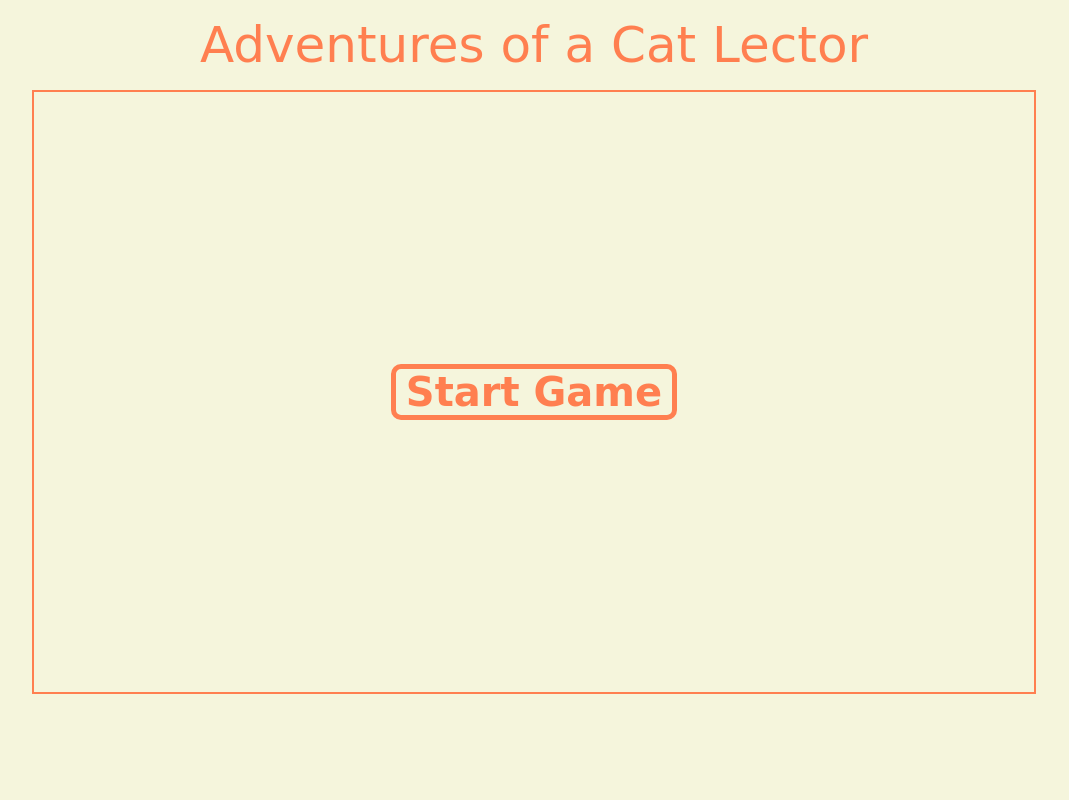
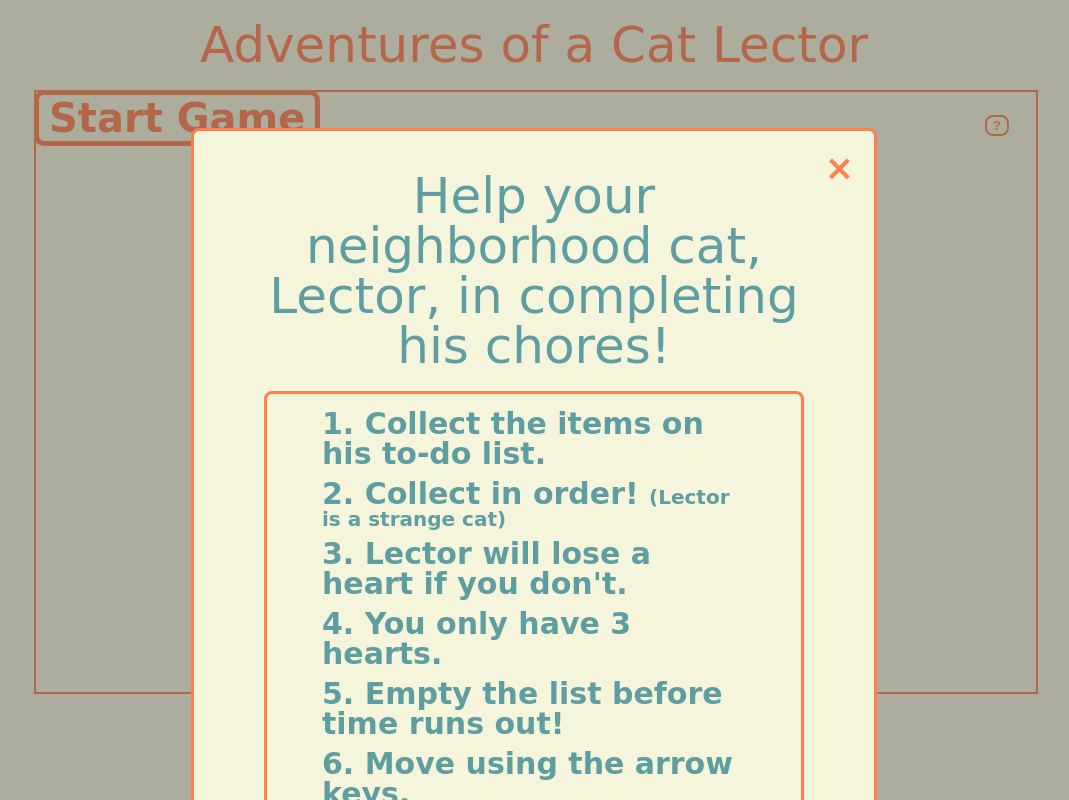
Before and after one commit to milner-chen/js_project, a website built with webpack: page index.html in a window 1280 px wide. Shown: the whole page, without its empty margins (106-1175 px from the left). Built offline with nearby package versions, Linux system fonts and the light colour scheme; a web font is replaced by a local one.

Commit message:
fix timer + some css

```diff
--- a/index.html
+++ b/index.html
@@ -12,9 +12,34 @@
 
   <body>
     <h1 class="title">Adventures of a Cat Lector</h1>
+
+    <!-- user instructions modal -->
+
+
     <div id="game-holder">
-      <!-- <h1 class="stats">Current Score</h1> -->
+
+      <button id="instructions-button">?</button>
+      <div id="instructions-modal" class="modal">
+        <div class="modal-content">
+          <span class="close">&times;</span>
+          <div class="instructions">
+            <h1>Help your neighborhood cat, Lector, in completing his chores!</h1>
+            <!-- <h2>Instructions:</h2> -->
+            <div class="rules">
+              <p>1. Collect the items on his to-do list.</p>
+              <p>2. Collect in order! <span>(Lector is a strange cat)</span></p>
+              <p>3. Lector will lose a heart if you don't.</p>
+              <p>4. You only have 3 hearts.</p>
+              <p>5. Empty the list before time runs out!</p>
+              <p>6. Move using the arrow keys.</p>
+            </div>
+          </div>
+        </div>
+      </div>
+
+      <!-- starting screen -->
       <button id="start-button">Start Game</button>
+      <!-- maybe add div with background stuff + have it display none when button is pressed as well -->
       <canvas id="game-canvas"></canvas>
 
     </div>
--- a/src/index.js
+++ b/src/index.js
@@ -33,7 +33,6 @@ document.addEventListener("DOMContentLoaded", () => {
     ctx.imageSmoothingEnabled = false;
     window.ctx = ctx;
 
-    // const game = new Game();
     // ctx.clearRect(0, 0, 1000, 600);
     // ctx.fillStyle = "#921208";
     // ctx.roundRect(this.pos[0], this.pos[1], listWidth, this.height, 5);
@@ -43,9 +42,42 @@ document.addEventListener("DOMContentLoaded", () => {
 
     const startButton = document.getElementById("start-button");
     startButton.addEventListener("click", () => {
-        new GameView(game, ctx).start();
+        console.log("start button has been clicked");
+        const game = new Game();
+        // console.log(game.running);
+        // game.running = true;
+        console.log(game.running);
+        const gameView = new GameView(game, ctx);
+        console.log(gameView);
+        // gameView.running = true;
+        gameView.start();
+        console.log(gameView.count);
+        // this.count = timeStamp / 1000;
+        // game.count = 0;
         startButton.style.display = "none";
     });
+
+    const instructionsModal = document.getElementById("instructions-modal");
+    const instructionsButton = document.getElementById("instructions-button");
+    const close = document.getElementsByClassName("close")[0];
+
+    close.onclick = () => {
+        instructionsModal.style.display = "none";
+    }
+
+    window.onclick = (event) => {
+        if (event.target === instructionsModal) {
+
+            instructionsModal.style.display = "none";
+        }
+    }
+
+    instructionsButton.onclick = () => {
+        instructionsModal.style.display = "block";
+        // instructionsModal.style.backgroundColor = "black";
+
+        // instructionsButton.style.backgroundColor = "coral";
+    }
 
 });
 
--- a/src/scripts/game_view.js
+++ b/src/scripts/game_view.js
@@ -9,16 +9,18 @@ class GameView {
     constructor(game, ctx) {
         this.game = game;
         this.ctx = ctx;
+        this.timer = 91;
         // this.startTime = 60;
         // this.step = 0;
-        this.timer = 91;
         // this.timer = 5;
         this.count = 0;
         // this.sprite = new Sprite();
         this.frame = 0;
         this.frameCount = 0;
-
+        // this.running = false;
         this.animationFunc;
+        let timestampStart = null;
+        let lastTimestamp = null;
     }
 
     printTimer(start) {
@@ -34,14 +36,20 @@ class GameView {
 
 
     animate(timeStamp) {
-        this.animationFunc = undefined;
-        this.count = timeStamp / 1000;
+        if (!this.timestampStart) {
+            this.timestampStart = timeStamp;
+        }
+        let timeSinceStart = timeStamp - this.timestampStart;
+
+        this.count = timeSinceStart / 1000;
+        // if (this.running) this.count = timeStamp / 1000;
+        // this.count += 1/1000;
         const player = this.game.player;
         const objects = this.game.platforms;
         // const
-
-
-
+        // console.log(timeStamp);
+        console.log(this.timer - this.count);
+        console.log(this.count);
 
         this.game.moveObjects();
         this.game.draw(this.ctx);
@@ -74,19 +82,6 @@ class GameView {
                 player.xVelocity = 0;
             }
         })
-
-        // console.log(this.game.lives);
-        // if (this.game.lives.length === 0) {
-            // console.log("this statment is being reached");
-            // console.log(this.animationFunc);
-            // cancelAnimationFrame(this.animationFunc);
-            // this.animationFunc = requestAnimationFrame(this.animate.bind(this));
-        // }
-        // console.log(player.pos);
-        // console.log(player.width);
-        // console.log(Math.floor(this.timer - this.count));
-
-
 
         // WORKING END GAME LOGIC RIGHT HERE
         if (Math.floor(this.timer - this.count) !== 0 && !this.game.lose && !this.game.win) {
@@ -137,6 +132,7 @@ class GameView {
     }
 
     start() {
+        // console.log(this.running);
         this.game.player.bindKeys();
         // this.originTime = performance.timeOrigin;
         // debugger;
@@ -147,8 +143,9 @@ class GameView {
             // this.game.moveObjects();
         // }, 1);
         //get animation frame
-        // requestAnimationFrame(this.animate.bind(this));
-        this.animationFunc = requestAnimationFrame(this.animate.bind(this));
+        // if (this.running)
+        requestAnimationFrame(this.animate.bind(this));
+        // this.animationFunc = requestAnimationFrame(this.animate.bind(this));
 
     }
 }
--- a/src/styles/game.scss
+++ b/src/styles/game.scss
@@ -9,20 +9,100 @@ h1 {
     font-size: 50px;
 }
 
+h2 {
+    font-size: 40px;
+}
+
+h3 {
+    font-size: 30px;
+}
+
 .title {
     margin: 20px;
     text-align: center;
 }
 
-.stats {
+#instructions-button {
+    color: inherit;
+    background-color: inherit;
+    // position: fixed;
     position: absolute;
-    top: 100px;
+    // top: 100px;
+    // right: 275px;
+    top: 25px;
+    right: 25px;
+    // right: -175px;
+    border: 2.5px solid coral;
+    border-radius: 8px;
+    font-weight: bold;
+    // font-weight: bolder;
+}
+
+#instructions-modal {
+    display: block;
+    position: fixed;
+    z-index: 1;
+    left: 0;
+    top: 0;
+    width: 100%;
+    height: 100%;
+    overflow: none;
+    background-color: rgba(65, 65, 65, 0.4);
+}
+
+.modal-content {
+    background-color: beige;
+    width: 50%;
+    height: fit-content;
+    margin: 10% auto;
+    padding: 20px;
+    border: 3.5px solid coral;
+    border-radius: 8px;
+    color: cadetblue;
+    .instructions {
+        padding: 20px 50px;
+        text-align: center;
+        font-size: 30px;
+        .rules {
+            text-align: left;
+            font-weight: bold;
+            border-radius: 8px;
+            border: 3.5px solid coral;
+            width: fit-content;
+            margin: 0 auto;
+            margin-top: 20px;
+            padding: 10px 50px;
+            p {
+                padding: 5px;
+            }
+            span {
+                font-size: 20px;
+            }
+        }
+    }
+}
+
+.close {
+    color: coral;
+    float: right;
+    font-size: 35px;
+    font-weight: bold;
+}
+
+.close:hover, .close:focus {
+    color:cadetblue;
+    text-decoration: none;
+    cursor: pointer;
 }
 
 #game-holder {
-    display: flex;
-    justify-content: center;
-    align-items: center;
+    // display: flex;
+    // justify-content: center;
+    // align-items: center;
+    position: relative;
+    height: 600px;
+    width: 1000px;
+    margin: auto;
 }
 
 #start-button {
```
Also changed, not shown: dist/main.css, dist/main.js.
